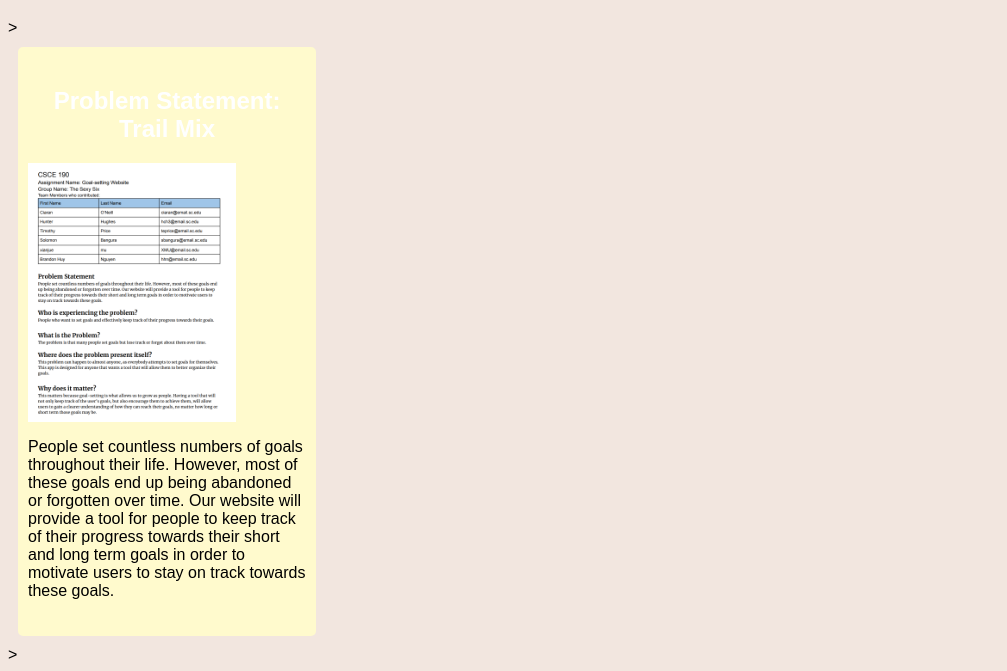
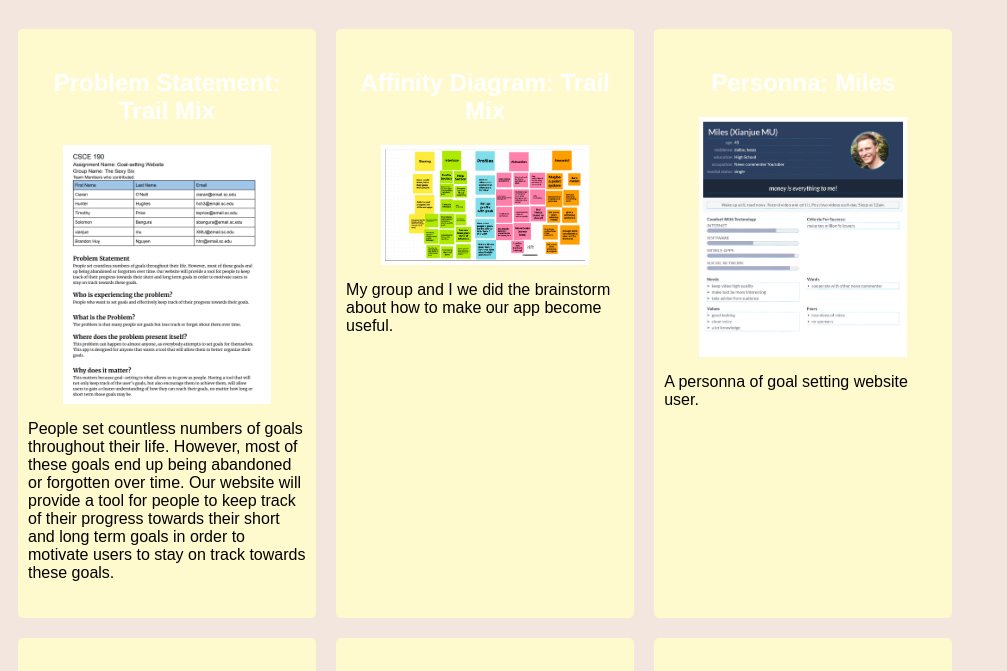
Before and after one commit to AlbertMu1/AlbertMu1.github.io, a plain HTML site: page index.html in a window 1280 px wide. Shown: the part 61-732 px from the top of the page, without its empty margins (0-1007 px from the left). Drawn offline with Linux system fonts and the light colour scheme.

Commit message:
Add files via upload

```diff
--- a/styles.css
+++ b/styles.css
@@ -3,7 +3,7 @@ body {
     font-family:Arial, Helvetica, sans-serif;
 }
 
-.assignment{
+.assignments{
     display: flex;
     flex-wrap:wrap;
 }
```
Also changed, not shown: index.html (+10 -7 lines).
